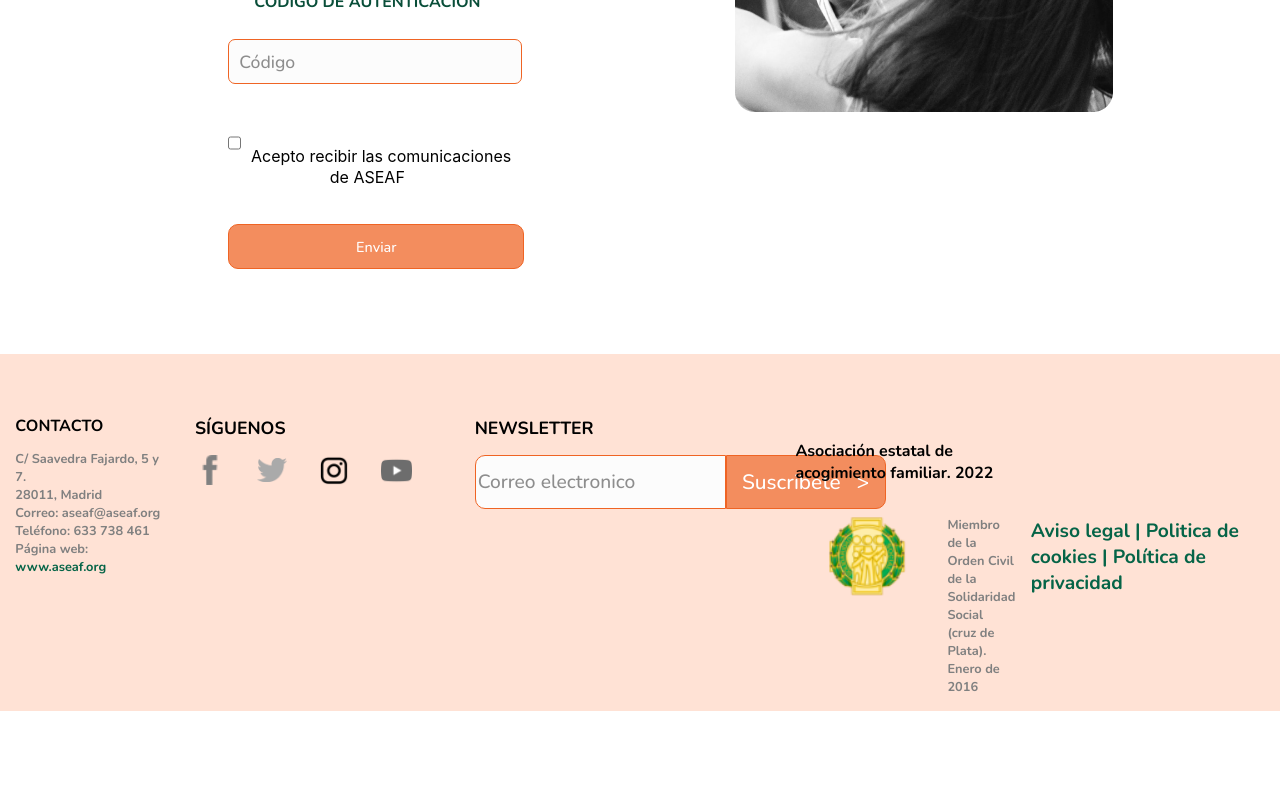
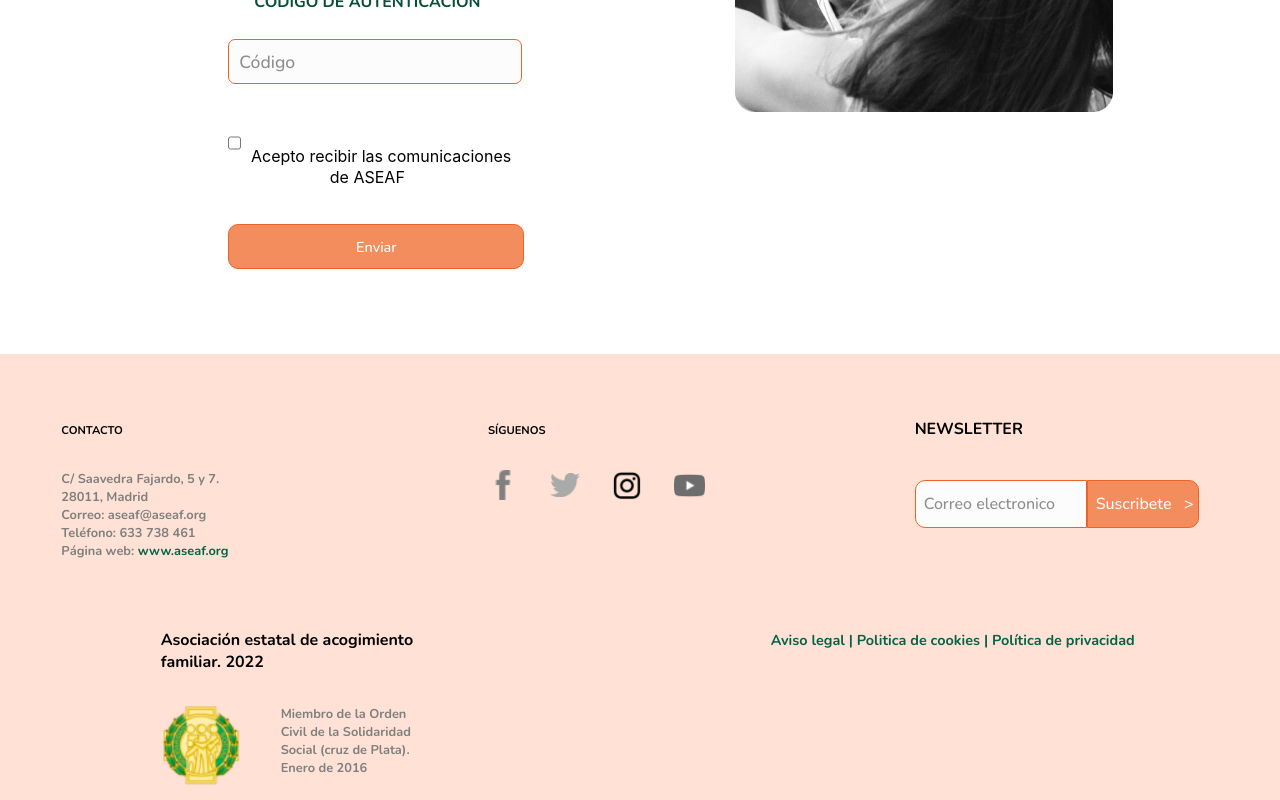
Before and after one commit to francospatz/ASEAF, a React (Create React App) app in the folder client/: page / in a window 1280 px wide. Shown: the part 929-1729 px from the top of the page. Before the commit the page ends 1640 px from the top, so only its background shows below. Built offline with nearby package versions, Linux system fonts and the light colour scheme.

Commit message:
aligning footer

```diff
--- a/client/src/components/Footer/Footer.jsx
+++ b/client/src/components/Footer/Footer.jsx
@@ -12,7 +12,7 @@ const Footer = () => {
   const { register, handleSubmit } = useForm();
 
   if (pathname === '/login' || pathname === '/dashboard') {
-    return null
+    return null;
   } else {
     return <footer>
       <div className="container">
@@ -38,7 +38,7 @@ const Footer = () => {
       </div>
 
       <div className="card-container">
-        <h2 className="seguir">NEWSLETTER</h2>
+        <h2 id="seguir">NEWSLETTER</h2>
         <form className="formulariofooter">
 
           <input type="email" {...register("email")} name="email" placeholder="Correo electronico" required />
--- a/client/src/styles/components/_footer.scss
+++ b/client/src/styles/components/_footer.scss
@@ -15,14 +15,6 @@ footer {
 
 .container {
   padding-top: 2rem;
-  // display: flex;
-  // width: 100%;
-  // flex-wrap: wrap;
-  // align-content: center;
-  // justify-content:space-around;
-  // align-items: center;
-  // flex-direction: row;
-  // max-width: 15rem;
 
 
 
@@ -31,12 +23,14 @@ footer {
 
 #politics {
   color: #056447;
-  font-size: 1.2rem;
+  font-size: 0.9rem;
   margin-top: 3rem;
   margin-bottom: 2rem;
 }
-.seguir {
-  font-size: 1.1rem;
+#seguir {
+  margin-top: 1rem;
+  font-size: 0.7rem;
+  margin-bottom: 1rem;
 }
 
 footer h3 {
@@ -54,7 +48,7 @@ footer a {
 }
 
 footer h2 {
-  font-size: 1rem;
+  font-size: 0.7rem;
 }
 
 .card-container {
@@ -70,6 +64,8 @@ footer h2 {
   align-content: center;
   justify-content: flex-start;
   align-items: center;
+  margin-bottom: 2rem;
+    margin-top: 1.5rem;
 }
 
 .logos img {
@@ -88,7 +84,10 @@ footer h2 {
   border-end-start-radius: 10px;
   background: #fcfcfc;
   font-family: "Nunito", sans-serif;
-  font-size: 1.2rem;
+  font-size: 1rem;
+  min-width: 10rem;
+    max-height: 3rem;
+    padding-left: 0.5rem;
 
 }
 
@@ -102,7 +101,7 @@ footer h2 {
     height: 3.4rem;
     color: white;
     font-family: 'Nunito', sans-serif;
-    font-size: 1.3rem;
+    font-size: 1rem;
     border-top-right-radius: 10px;
     border-end-end-radius: 10px;
     border-top-left-radius: 0px;
@@ -141,7 +140,59 @@ footer h2 {
 
 @media only screen and (min-width: 800px) {
    .container{
-  display: flex;
-  flex-direction: row;
+    display: flex;
+    flex-direction: row;
+    align-items: baseline;
+    justify-content: space-around;
+    justify-items: center;
+    flex-wrap: wrap;
+    align-content: flex-start;
    }
+
+   .formulariofooter input {
+    width: 11rem;
+
+  }
+  .formulariofooter input[type=submit] {
+    background-color: #F38D5E;
+    min-width: 7rem;
+    height: 3.4rem;
+    color: white;
+    font-family: "Nunito", sans-serif;
+    font-size: 1.0rem;
+    border-top-right-radius: 10px;
+    border-end-end-radius: 10px;
+    border-top-left-radius: 0px;
+    border-end-start-radius: 0px;
 }
+
+.card-container {
+  width: 19rem;
+  margin: 1.2%;
+  top: 0;
+}
+
+.card-container h2{
+  margin-bottom: 1rem;
+}
+
+.asocialogo img {
+  min-width: 5rem;
+  margin-left: 0;
+  margin-right: 2.5rem;
+}
+
+#seguir{
+  margin-bottom: 2.5rem;
+  font-size: 1rem;
+}
+
+.logos{
+  margin-top: 2rem;
+}
+
+#contacth2{
+  margin-bottom: 2rem;
+}
+
+}
```
